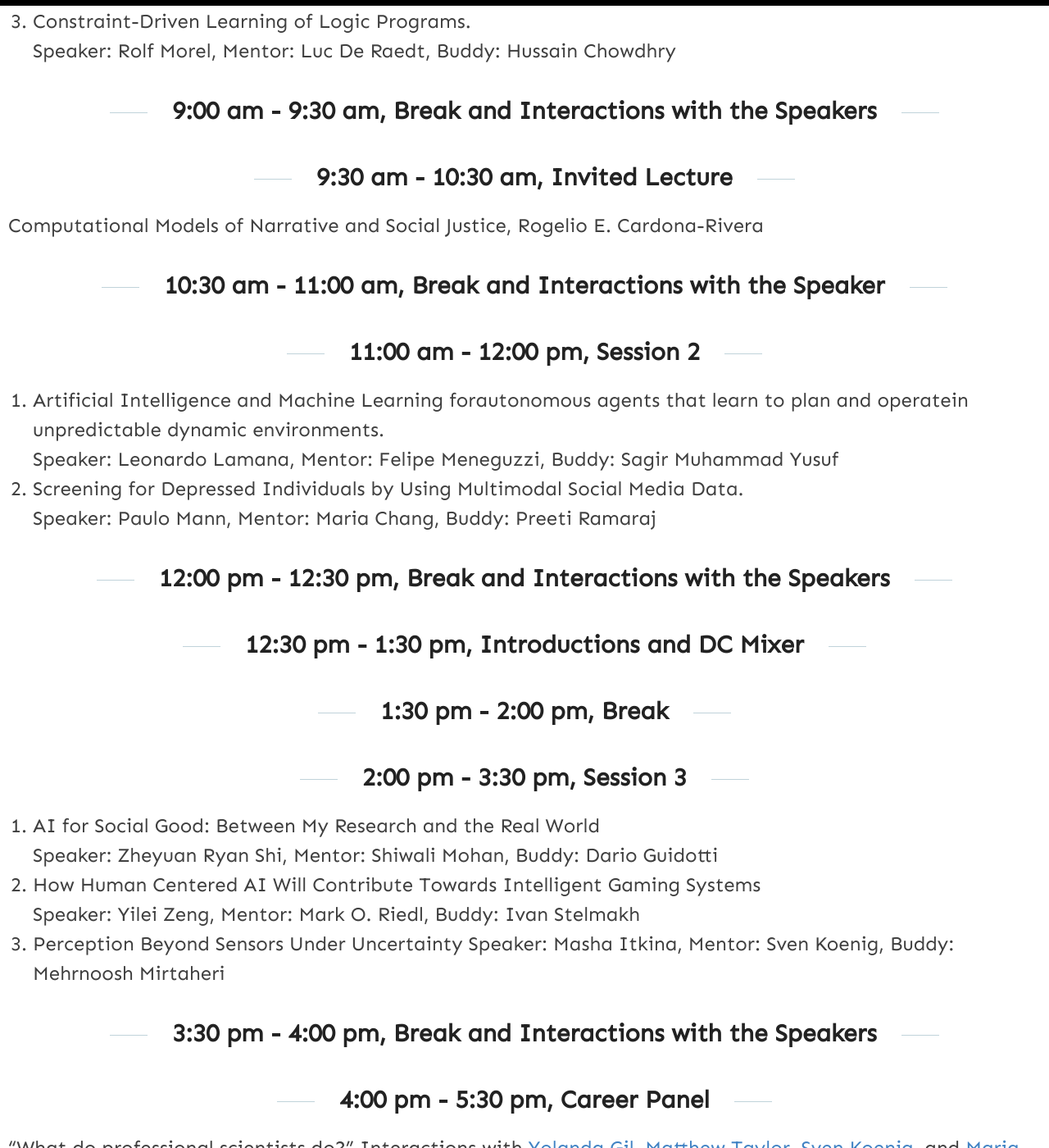
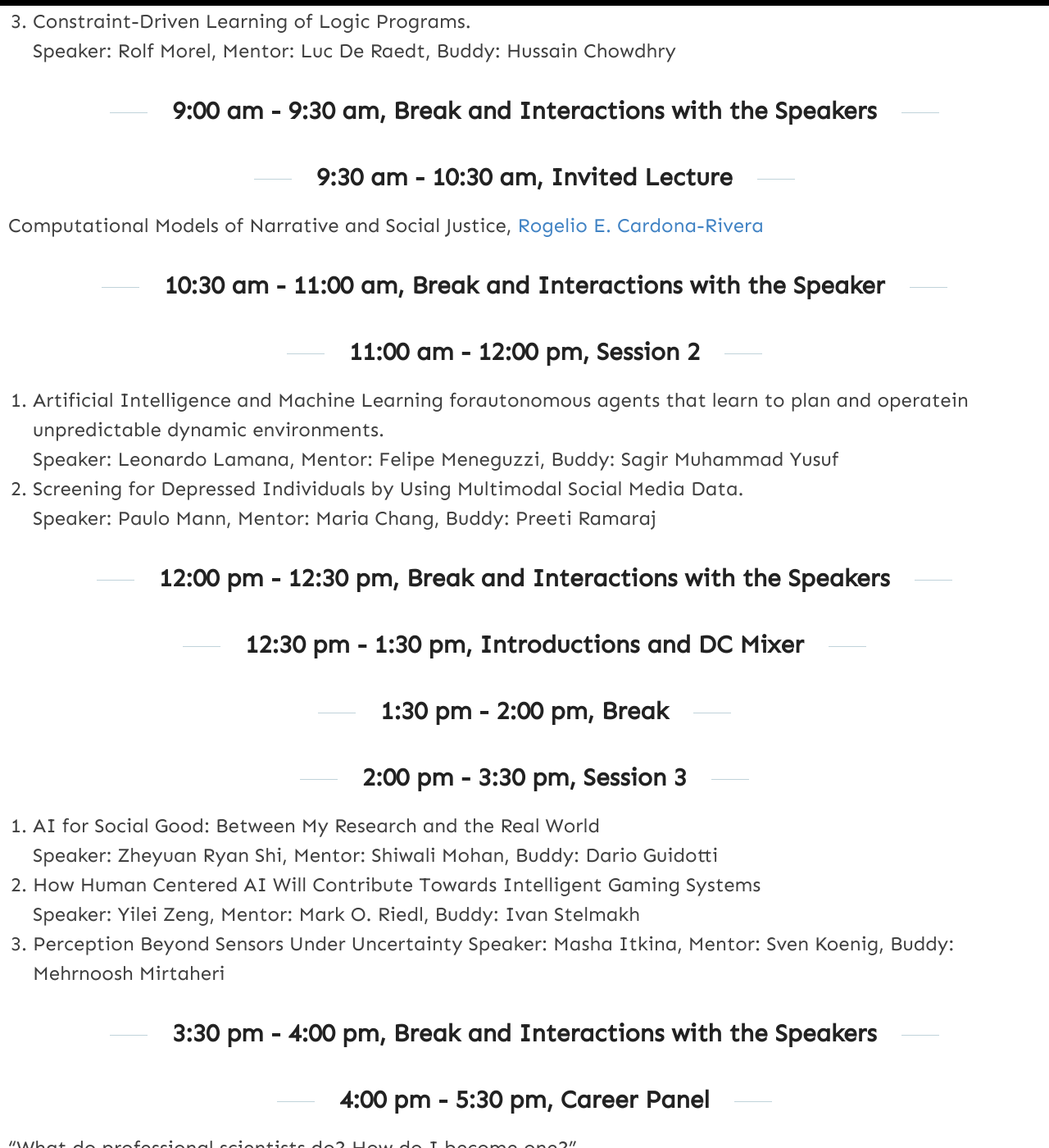
Before and after one commit to anna-reali/dc2021, a Jekyll site: the page built from _posts/2021-02-04-tuesday-day-1.md, in a window 1280 px wide and 1400 px high, scrolled down 706 px. Shown: the whole window at 82% size. Built offline with Jekyll 4.4.1, drawn with Linux system fonts in a browser that asks for light colours; part of the change alters nothing that is shown; some of the changed text lies outside the part shown.

```diff
--- a/_posts/2021-02-04-tuesday-day-1.md
+++ b/_posts/2021-02-04-tuesday-day-1.md
@@ -25,7 +25,7 @@ Anna Helena Reali Costa and Shiwali Mohan
 
 9:30 am - 10:30 am, Invited Lecture
 -----
-Computational Models of Narrative and Social Justice, Rogelio E. Cardona-Rivera
+Computational Models of Narrative and Social Justice, [Rogelio E. Cardona-Rivera](http://www.rogel.io/)
 
 10:30 am - 11:00 am, Break and Interactions with the Speaker
 ----
@@ -61,7 +61,8 @@ Computational Models of Narrative and Social Justice, Rogelio E. Cardona-Rivera
 4:00 pm - 5:30 pm, Career Panel
 ----
 
-"What do professional scientists do?" Interactions with [Yolanda Gil](https://aaaidc.github.io/dc2021/panelists/gil/), [Matthew Taylor](https://aaaidc.github.io/dc2021/panelists/taylor/), [Sven Koenig](https://aaaidc.github.io/dc2021/panelists/koenig/), and [Maria Chang](https://aaaidc.github.io/dc2021/panelists/chang/).
+"What do professional scientists do? How do I become one?" \
+Interactions with [Yolanda Gil](https://aaaidc.github.io/dc2021/panelists/gil/), [Matthew Taylor](https://aaaidc.github.io/dc2021/panelists/taylor/), [Sven Koenig](https://aaaidc.github.io/dc2021/panelists/koenig/), and [Maria Chang](https://aaaidc.github.io/dc2021/panelists/chang/).
 
 5:30 pm, Day 1 concludes
 ----
```
